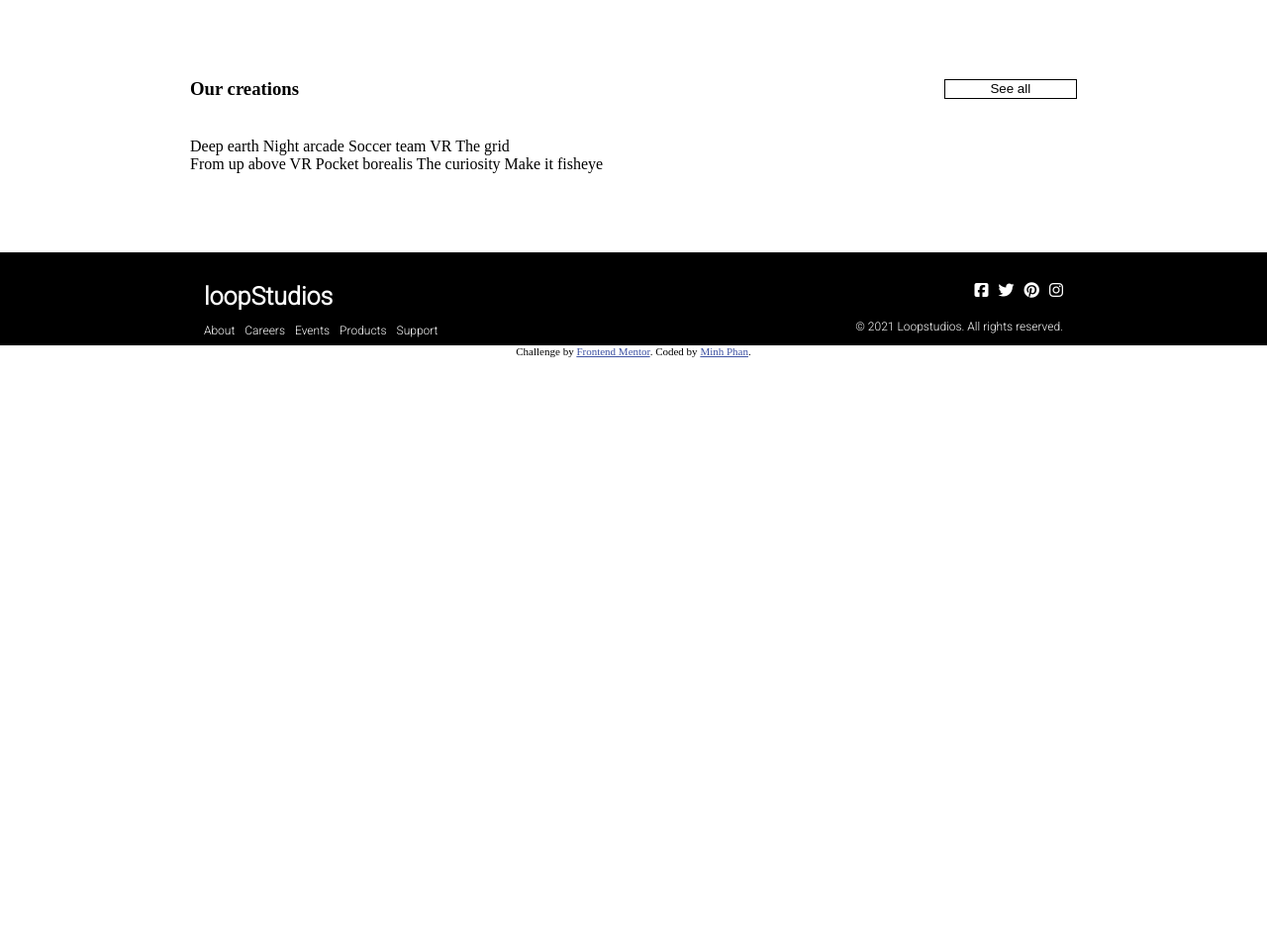
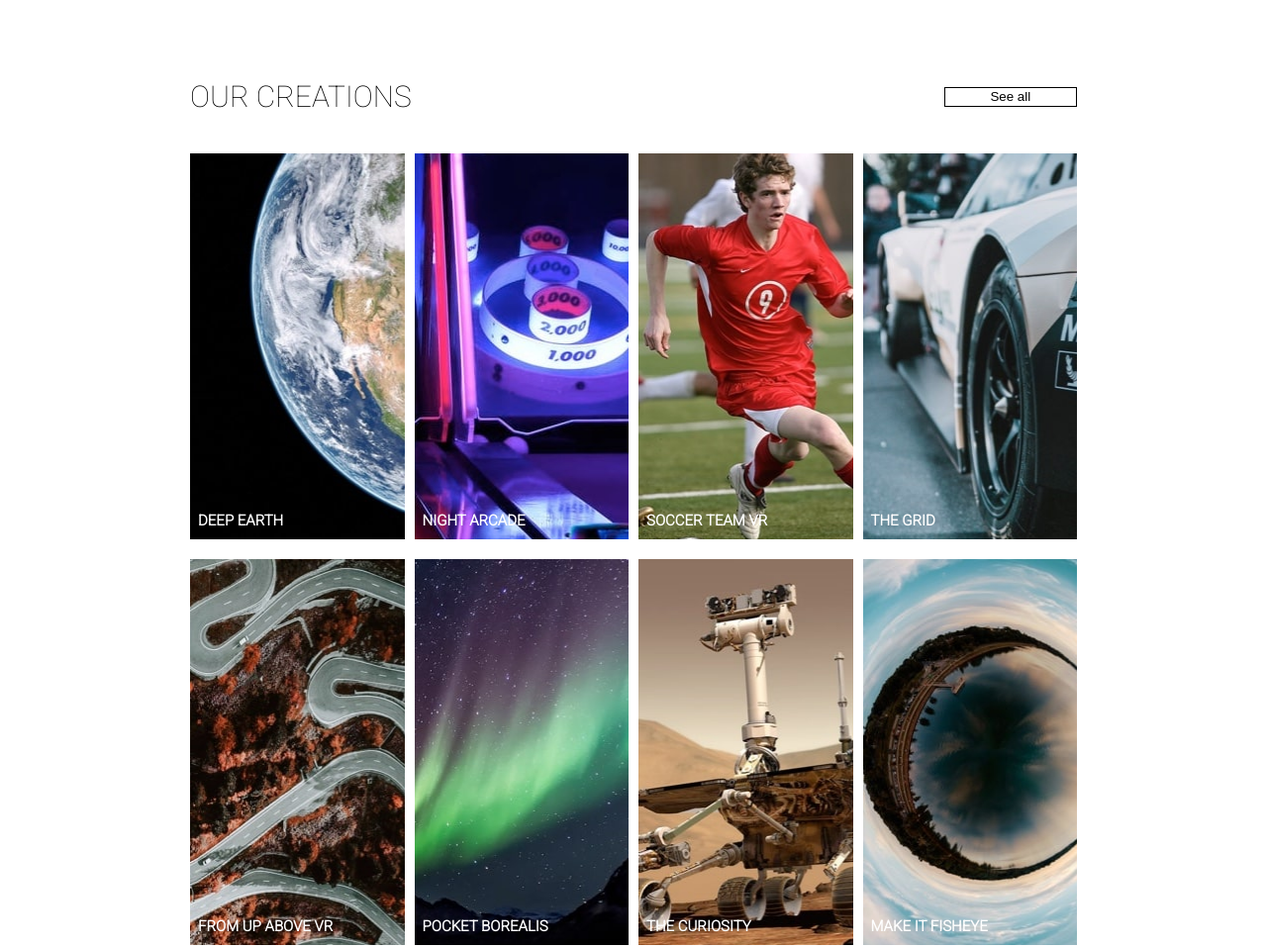
Before and after one commit to trongminh20/loopStudio, a plain HTML site: page index.html in a window 1280 px wide. Shown: the part 1140-2098 px from the top of the page at 99% size. Before the commit the page ends 1501 px from the top, so only its background shows below. Drawn offline with Linux system fonts and the light colour scheme.

Commit message:
done desktop layout

```diff
--- a/index.html
+++ b/index.html
@@ -18,9 +18,14 @@
     .attribution { font-size: 11px; text-align: center; }
     .attribution a { color: hsl(228, 45%, 44%); }
   </style>
+  <script type="text/javascript">
+    window.onload= function(){
+      setBackground();
+    }
+  </script>
 </head>
 <body>
-  <nav class="navbar">
+  <nav class="navbar" id="navbar">
     <div class="navbar-brand">
       <a href="">loopStudios</a>
     </div>
@@ -51,29 +56,45 @@
       creations have transformed businesses through digital experiences that bind
       to their brand.
       </p>
-
-
     </div>
-
   </div>
   <div class="main-content-block" id="creation">
     <div id="creation-header">
-      <h3>Our creations</h3>
-      <button class="btn">See all</button>
+      <h1>Our creations</h1>
+      <button class="btn" id="see-all-btn">See all</button>
     </div>
     <div id="creation-rows">
-      <div id="row-1">
-        Deep earth
-  Night arcade
-  Soccer team VR
-  The grid
+      <div id="row-1" id="images">
+        <div class="creation" id="image-deep-earth">
+          <h1>Deep Earth</h1>
+        </div>
+        <div class="creation" id="image-night-arcade">
+          <h1>
+            Night arcade
+          </h1>
+        </div>
+        <div class="creation" id="image-soccer-team">
+          <h1>Soccer team VR</h1>
+        </div >
+        <div class="creation" id="image-grid">
+          <h1>The grid</h1>
+        </div>
+        <!-- end row 1 -->
       </div>
       <div id="row-2">
-
-  From up above VR
-  Pocket borealis
-  The curiosity
-  Make it fisheye
+        <div class="creation" id="image-from-above">
+          <h1>From up above VR</h1>
+        </div>
+        <div class="creation" id="image-pocket-borealis">
+          <h1>Pocket borealis</h1>
+        </div>
+        <div class="creation" id="image-curiosity">
+          <h1>the curiosity</h1>
+        </div>
+        <div class="creation" id="image-fisheye">
+          <h1>Make it fisheye</h1>
+        </div>
+        <!-- end row 2 -->
       </div>
       <!-- end creation rows -->
     </div>
--- a/mainJS.js
+++ b/mainJS.js
@@ -1 +1,8 @@
 function ddMenu(){}
+function setBackground(){
+  let divClasses = [...document.getElementsByClassName('creation')];
+  divClasses.forEach((e)=>{
+    let id = e.id;
+    e.style = "background-image: url(images/desktop/"+id+".jpg)";
+  })
+}
--- a/style.scss
+++ b/style.scss
@@ -30,8 +30,8 @@ body {
   z-index: 10;
   position: fixed;
   @include layoutSetting(row);
-  @media screen and (min-width:800px){
-    padding-top:50px;
+  @media screen and (min-width: 800px) {
+    padding-top: 50px;
   }
   justify-content: space-around;
   &-brand {
@@ -46,7 +46,7 @@ body {
   }
   &-nav {
     @include layoutSetting(row);
-    column-gap:20px;
+    column-gap: 20px;
     justify-content: center;
     align-items: center;
     @media screen and (max-width: 799px) {
@@ -58,10 +58,10 @@ body {
         @include fontSetting(14px, $body-color);
         font-weight: bolder;
       }
-      &:hover{
-        border-bottom:2px solid $body-color;
-        a{
-          color:$footer-color;
+      &:hover {
+        border-bottom: 2px solid $body-color;
+        a {
+          color: $footer-color;
         }
       }
     }
@@ -77,7 +77,7 @@ body {
 }
 .main-content {
   width: 100%;
-  margin-bottom:5rem;
+  margin-bottom: 5rem;
   @media screen and (max-width: 799px) {
     @include layoutSetting(column);
     justify-content: center;
@@ -100,6 +100,12 @@ body {
   background-repeat: no-repeat;
   background-size: cover;
   position: relative;
+  @media screen and (max-width: 799px) {
+    display: flex;
+    justify-content: center;
+    align-items: center;
+    height: 80vh;
+  }
   p {
     width: 40%;
     position: absolute;
@@ -110,6 +116,7 @@ body {
       left: 3em;
     }
     @media screen and (max-width: 799px) {
+      width: 80%;
     }
     text-transform: uppercase;
     color: $body-color;
@@ -170,14 +177,53 @@ body {
   &-header {
     @include layoutSetting(row);
     align-items: center;
-    justify-content: center;
     justify-content: space-between;
     width: 100%;
-    button {
+    h1 {
+      @include fontSetting(30px, $footer-color);
+      font-weight: lighter;
+      text-transform: uppercase;
+    }
+    #see-all-btn {
       width: 15%;
       height: 20px;
       border: 1px solid $footer-color;
       background: none;
+      &:hover{
+        background-color:$footer-color;
+        color: $body-color;
+      }
+    }
+  }
+  &-rows {
+    @include layoutSetting(column);
+    height: 100vh;
+    #row-1,
+    #row-2 {
+      @include layoutSetting(row);
+      height: 50%;
+      div {
+        width: 25%;
+        height: 100%;
+        position:relative;
+        h1 {
+          @include fontSetting(15px,$body-color);
+          font-weight:bold;
+          position:absolute;
+          bottom:0;
+          left:.5rem;
+          text-transform: uppercase;
+
+        }
+      }
+      @media screen and (max-width: 799px) {
+        @include layoutSetting(column);
+        div {
+          width: 100%;
+          display: flex;
+          justify-content: center;
+        }
+      }
     }
   }
 }
@@ -187,23 +233,23 @@ body {
   @include layoutSetting(row);
   justify-content: space-between;
 
-  @media screen and (min-width:800px){
-    padding-top:30px;
+  @media screen and (min-width: 800px) {
+    padding-top: 30px;
     justify-content: space-around;
   }
-  @media screen and (max-width:799px){
+  @media screen and (max-width: 799px) {
     @include layoutSetting(column);
   }
   &-item {
     @include layoutSetting(column);
-    row-gap:10px;
-    *{
-      color:$body-color;
+    row-gap: 10px;
+    * {
+      color: $body-color;
     }
     &-brand {
-      @media screen and (max-width:799px){
-        display:flex;
-        justify-content:center;
+      @media screen and (max-width: 799px) {
+        display: flex;
+        justify-content: center;
         width: 100%;
       }
       a {
@@ -213,9 +259,9 @@ body {
       }
     }
     &-navbar {
-      @media screen and (max-width:799px){
+      @media screen and (max-width: 799px) {
         @include layoutSetting(column);
-        justify-content:center;
+        justify-content: center;
         align-items: center;
         width: 100%;
       }
@@ -227,22 +273,22 @@ body {
         }
       }
     }
-    &-social{
+    &-social {
       @include layoutSetting(row);
       justify-content: flex-end;
-      @media screen and (max-width:799px){
+      @media screen and (max-width: 799px) {
         justify-content: center;
         font-weight: bolder;
         align-items: center;
       }
       align-items: center;
     }
-    &-copyrights{
-      @include fontSetting(12px,$body-color);
-      @media screen and (max-width:799px){
+    &-copyrights {
+      @include fontSetting(12px, $body-color);
+      @media screen and (max-width: 799px) {
         width: 100%;
-        display:flex;
-        justify-content:center;
+        display: flex;
+        justify-content: center;
       }
     }
   }
```
Also changed, not shown: style.css, 1 other file.
